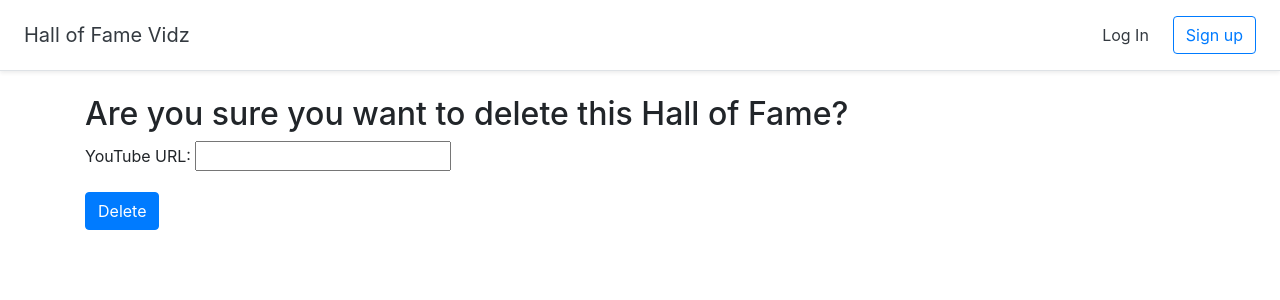
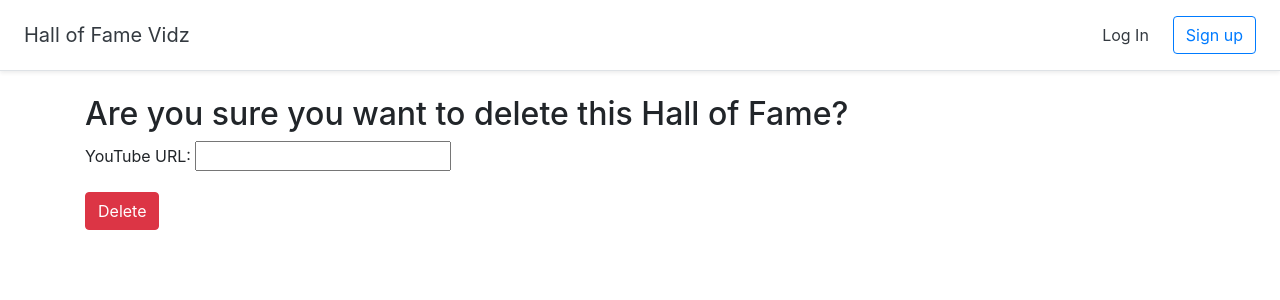
Before and after one commit to Jethet/Django-AdvancedTechniques, a Django app: template hofvidz-project/halls/templates/halls/delete_hall.html in a window 1280 px wide. Shown: the top 300 px of the page. Run offline with Django 3.2, Linux system fonts and the light colour scheme; the template is opened without the code that fills it: values that come from a table or form of the project are taken from there, others are empty; some libraries are stand-ins or nearby versions.

Commit message:
Add danger button to delete hall

```diff
--- a/hofvidz-project/halls/templates/halls/delete_hall.html
+++ b/hofvidz-project/halls/templates/halls/delete_hall.html
@@ -7,7 +7,7 @@
   <form method="post">
     {% csrf_token %}
     {{ form.as_p }}
-    <button type="submit" class="btn btn-primary">Delete</button>
+    <button type="submit" class="btn btn-danger">Delete</button>
   </form>
   <br>
   <h2><a href="{% url 'detail_hall' hall.id %}">{{ hall.title }}</a></h2>
```
